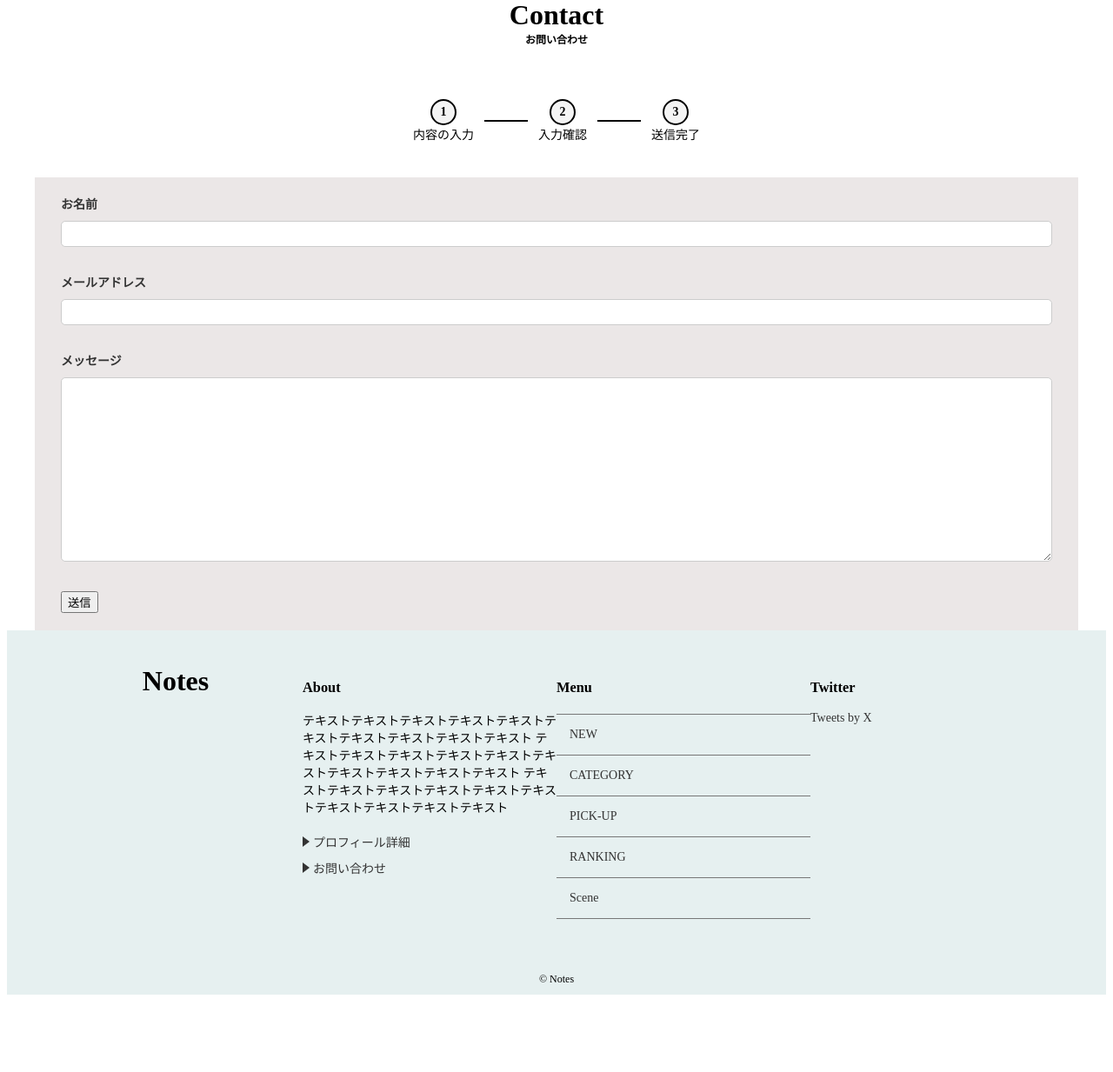
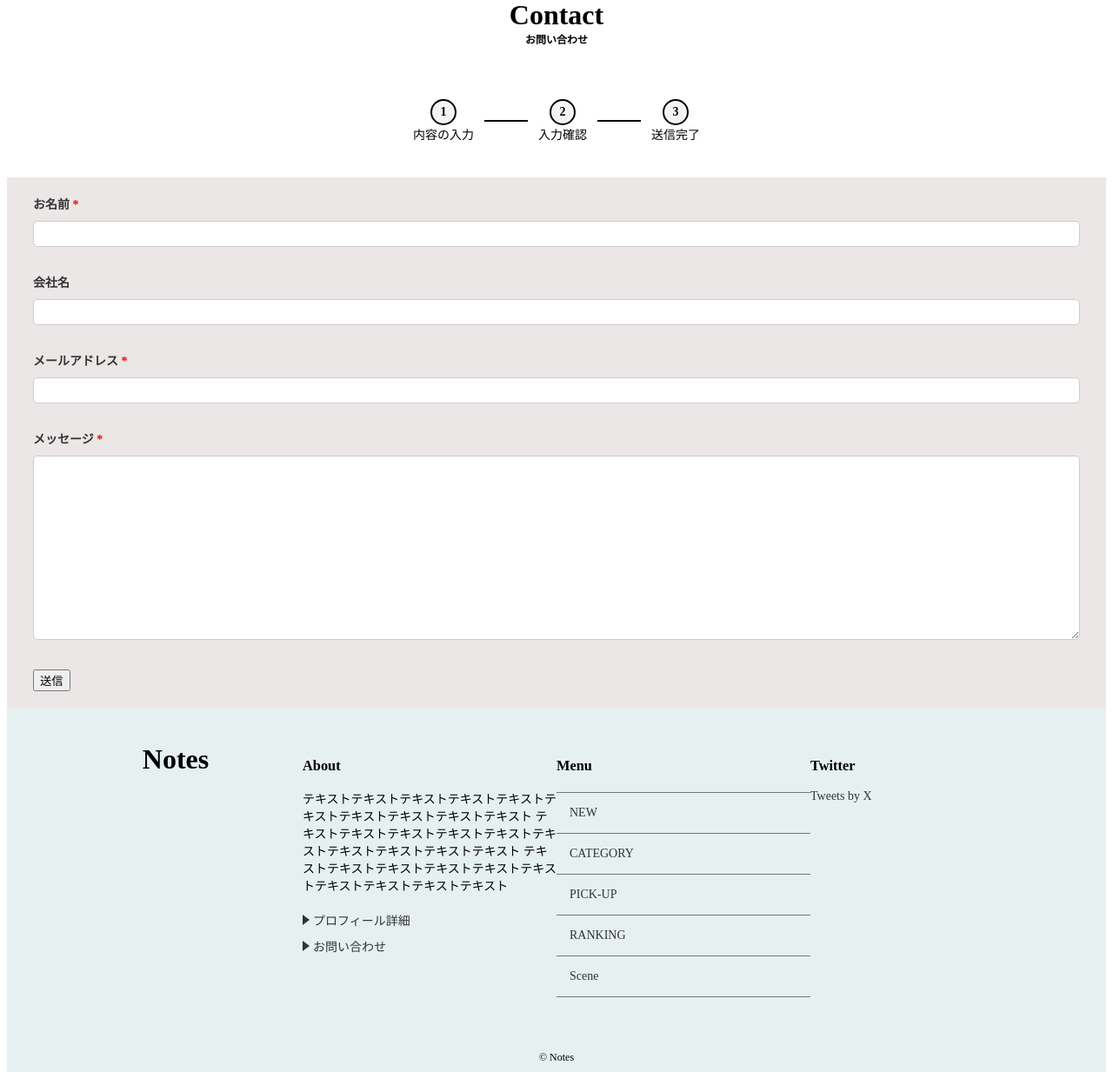
Before and after one commit to SushiRocket/django, a Django app: page /contact/ in a window 1280 px wide. Shown: the part 223-1456 px from the top of the page at 87% size. Before the commit the page ends 1367 px from the top, so only its background shows below. Run offline with Django 5.2, Linux system fonts and the light colour scheme; some libraries are stand-ins or nearby versions.

Commit message:
contact_form必須項目を作成

```diff
--- a/project4/notes/forms.py
+++ b/project4/notes/forms.py
@@ -8,6 +8,17 @@ class CommentCreateForm(forms.ModelForm):
         fields = ('name','text')
 
 class ContactForm(forms.Form):
-    name = forms.CharField(label='お名前',max_length=50)
-    email = forms.EmailField(label='メールアドレス')
+    name = forms.CharField(
+        label='お名前',
+        max_length=50,
+        required=True
+        )
+    campany = forms.CharField(
+        label='会社名',
+        required=False
+    )
+    email = forms.EmailField(
+        label='メールアドレス',
+        required=True
+        )
     message = forms.CharField(widget=forms.Textarea,label='メッセージ')
--- a/project4/notes/templates/notes/contact_form.html
+++ b/project4/notes/templates/notes/contact_form.html
@@ -27,13 +27,18 @@
         <p>送信完了</p>
     </div>
 </div>
-<div class="contact-form-container wrapper">
+<div class="contact-form-container ">
     <form action="" method="POST">
         {% csrf_token %}
         {{ form.non_field_errors }}
         {% for field in form %}
             <div class="form-group">
-                <label for="{{ field.id_for_label }}">{{ field.label }}</label>
+                <label for="{{ field.id_for_label }}">
+                    {{ field.label }}
+                    {% if field.field.required %}
+                    <span style="color: red;">*</span>
+                    {% endif %}
+                </label>
                 {{ field }}
                 {{ field.errors }}
             </div>
```
